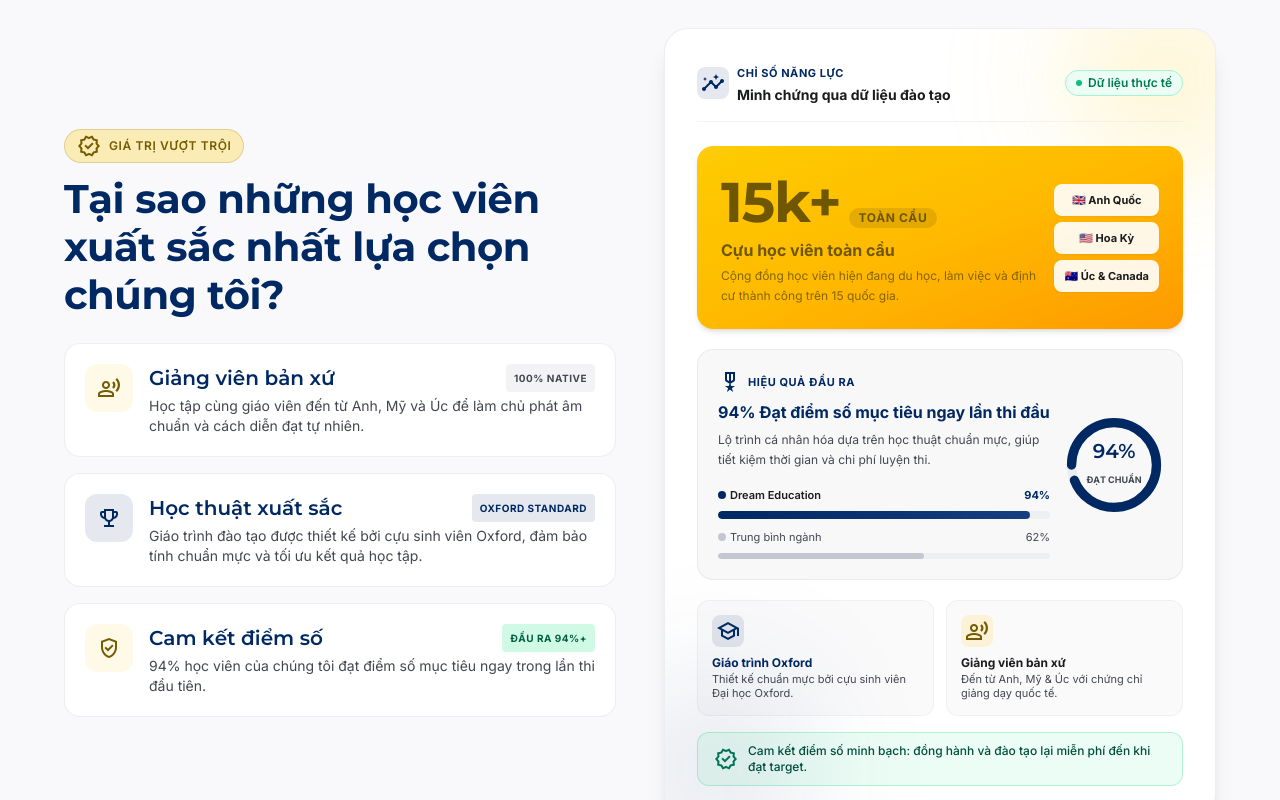
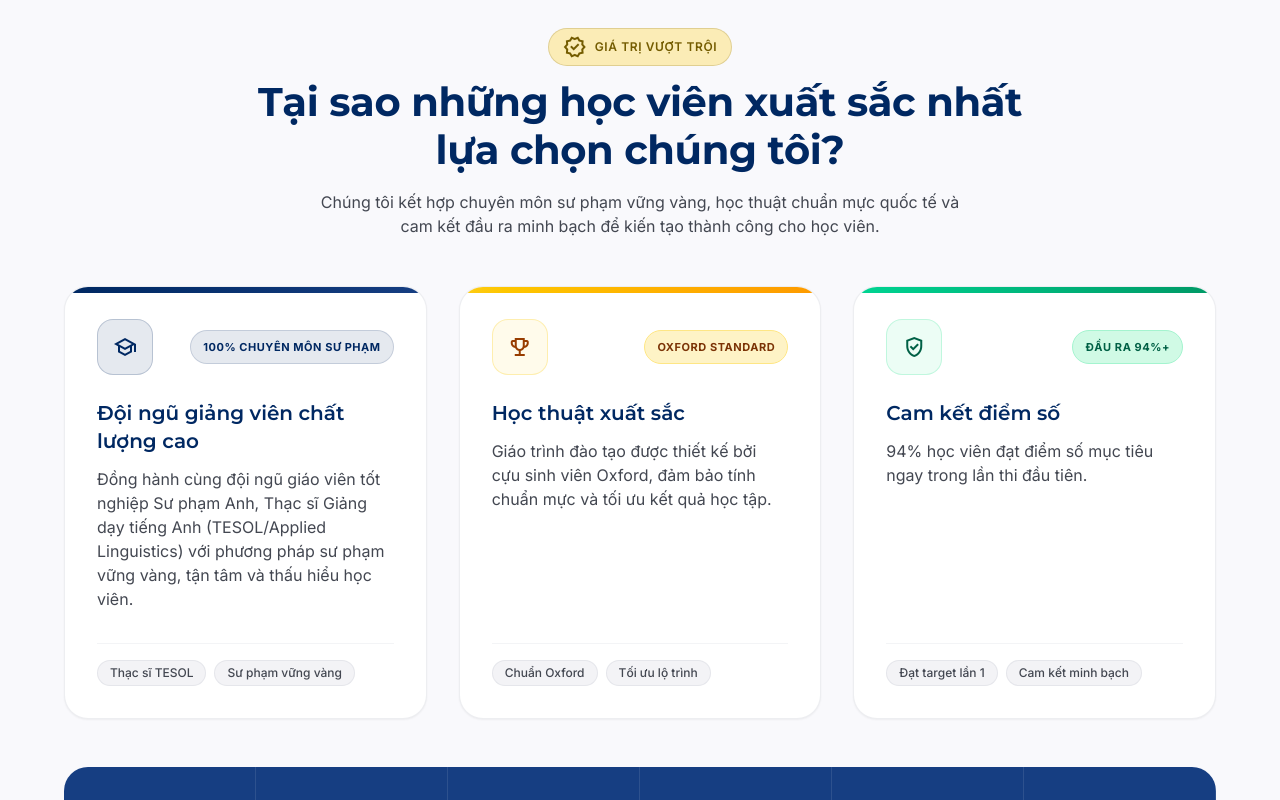
Before and after one commit to nhyysaepx/dream-edu, a React (Vite) app: page /#/about in a window 1280 px wide. Shown: the part 2160-2960 px from the top of the page. Built offline with nearby package versions, Linux system fonts and the light colour scheme.

Commit message:
feat: Update Why Choose Us layout to balanced 3-column grid and revise instructor card

```diff
--- a/src/pages/About.jsx
+++ b/src/pages/About.jsx
@@ -312,227 +312,115 @@ export default function About() {
 
       {/* Why Choose Us */}
       <section className="py-stack-lg max-w-container-max mx-auto px-margin-mobile md:px-margin-desktop text-left">
-        <div className="flex flex-col md:flex-row gap-stack-lg items-center">
-          <div className="md:w-1/2 space-y-6">
-            <div>
-              <div className="inline-flex items-center gap-2 bg-secondary-container/30 text-secondary px-3 py-1 rounded-full text-xs font-semibold uppercase tracking-wider mb-3 border border-secondary/20">
+        {/* Section Header */}
+        <div className="text-center max-w-3xl mx-auto mb-12">
+          <div className="inline-flex items-center gap-2 bg-secondary-container/30 text-secondary px-3.5 py-1.5 rounded-full text-xs font-semibold uppercase tracking-wider mb-3 border border-secondary/20">
             <span className="material-symbols-outlined text-[16px]">verified</span>
             Giá trị vượt trội
           </div>
-              <h2 className="font-headline-lg text-headline-lg text-primary leading-tight">
+          <h2 className="font-headline-lg text-headline-lg text-primary leading-tight mb-4 font-bold">
             Tại sao những học viên xuất sắc nhất lựa chọn chúng tôi?
           </h2>
+          <p className="font-body-md text-body-md text-on-surface-variant max-w-2xl mx-auto">
+            Chúng tôi kết hợp chuyên môn sư phạm vững vàng, học thuật chuẩn mực quốc tế và cam kết đầu ra minh bạch để kiến tạo thành công cho học viên.
+          </p>
         </div>
 
-            <div className="space-y-4">
-              <div className="flex gap-4 p-5 rounded-2xl bg-white border border-outline-variant/30 hover:border-secondary-container hover:shadow-md transition-all group">
-                <div className="w-12 h-12 shrink-0 rounded-xl bg-secondary-fixed/20 flex items-center justify-center text-secondary group-hover:bg-secondary-container group-hover:text-on-secondary-container transition-all">
-                  <span className="material-symbols-outlined text-2xl">record_voice_over</span>
+        {/* 3 Cards Grid - Full Width & Balanced */}
+        <div className="grid grid-cols-1 md:grid-cols-3 gap-6 md:gap-8">
+          {/* Card 1: Đội ngũ giảng viên chất lượng cao */}
+          <div className="bg-white rounded-3xl border border-outline-variant/30 hover:border-primary/50 hover:shadow-xl transition-all duration-300 p-8 flex flex-col justify-between group relative overflow-hidden shadow-xs hover:-translate-y-1.5">
+            <div className="absolute top-0 left-0 right-0 h-1.5 bg-gradient-to-r from-primary to-primary-container" />
+
+            <div>
+              <div className="flex items-center justify-between gap-2 mb-6">
+                <div className="w-14 h-14 rounded-2xl bg-primary/10 text-primary flex items-center justify-center group-hover:scale-110 transition-transform border border-primary/20">
+                  <span className="material-symbols-outlined text-3xl">school</span>
                 </div>
-                <div>
-                  <div className="flex items-center justify-between gap-2 mb-1">
-                    <h4 className="font-headline-sm text-headline-sm text-primary font-bold">Giảng viên bản xứ</h4>
-                    <span className="text-[10px] font-bold uppercase tracking-wider bg-surface-container-low text-on-surface-variant px-2 py-0.5 rounded">100% Native</span>
+                <span className="text-[11px] font-bold uppercase tracking-wider bg-primary/10 text-primary px-3 py-1 rounded-full border border-primary/15">
+                  100% CHUYÊN MÔN SƯ PHẠM
+                </span>
               </div>
-                  <p className="font-body-sm text-body-sm text-on-surface-variant leading-relaxed">
-                    Học tập cùng giáo viên đến từ Anh, Mỹ và Úc để làm chủ phát âm chuẩn và cách diễn đạt tự nhiên.
+
+              <h3 className="font-headline-sm text-headline-sm text-primary font-bold mb-3">
+                Đội ngũ giảng viên chất lượng cao
+              </h3>
+              <p className="font-body-md text-body-md text-on-surface-variant leading-relaxed">
+                Đồng hành cùng đội ngũ giáo viên tốt nghiệp Sư phạm Anh, Thạc sĩ Giảng dạy tiếng Anh (TESOL/Applied Linguistics) với phương pháp sư phạm vững vàng, tận tâm và thấu hiểu học viên.
               </p>
+            </div>
+
+            <div className="mt-8 pt-4 border-t border-outline-variant/20 flex flex-wrap gap-2">
+              <span className="text-xs font-medium bg-surface-container-low text-on-surface-variant px-3 py-1 rounded-full border border-outline-variant/30">
+                Thạc sĩ TESOL
+              </span>
+              <span className="text-xs font-medium bg-surface-container-low text-on-surface-variant px-3 py-1 rounded-full border border-outline-variant/30">
+                Sư phạm vững vàng
+              </span>
             </div>
           </div>
 
-              <div className="flex gap-4 p-5 rounded-2xl bg-white border border-outline-variant/30 hover:border-primary/50 hover:shadow-md transition-all group">
-                <div className="w-12 h-12 shrink-0 rounded-xl bg-primary/10 flex items-center justify-center text-primary group-hover:bg-primary group-hover:text-on-primary transition-all">
-                  <span className="material-symbols-outlined text-2xl">emoji_events</span>
+          {/* Card 2: Học thuật xuất sắc */}
+          <div className="bg-white rounded-3xl border border-outline-variant/30 hover:border-secondary-container hover:shadow-xl transition-all duration-300 p-8 flex flex-col justify-between group relative overflow-hidden shadow-xs hover:-translate-y-1.5">
+            <div className="absolute top-0 left-0 right-0 h-1.5 bg-gradient-to-r from-secondary-container to-amber-500" />
+
+            <div>
+              <div className="flex items-center justify-between gap-2 mb-6">
+                <div className="w-14 h-14 rounded-2xl bg-amber-50 text-amber-800 flex items-center justify-center group-hover:scale-110 transition-transform border border-amber-200/60">
+                  <span className="material-symbols-outlined text-3xl">emoji_events</span>
                 </div>
-                <div>
-                  <div className="flex items-center justify-between gap-2 mb-1">
-                    <h4 className="font-headline-sm text-headline-sm text-primary font-bold">Học thuật xuất sắc</h4>
-                    <span className="text-[10px] font-bold uppercase tracking-wider bg-primary/10 text-primary px-2 py-0.5 rounded">Oxford Standard</span>
+                <span className="text-[11px] font-bold uppercase tracking-wider bg-amber-100 text-amber-900 px-3 py-1 rounded-full border border-amber-200">
+                  OXFORD STANDARD
+                </span>
               </div>
-                  <p className="font-body-sm text-body-sm text-on-surface-variant leading-relaxed">
+
+              <h3 className="font-headline-sm text-headline-sm text-primary font-bold mb-3">
+                Học thuật xuất sắc
+              </h3>
+              <p className="font-body-md text-body-md text-on-surface-variant leading-relaxed">
                 Giáo trình đào tạo được thiết kế bởi cựu sinh viên Oxford, đảm bảo tính chuẩn mực và tối ưu kết quả học tập.
               </p>
             </div>
-              </div>
 
-              <div className="flex gap-4 p-5 rounded-2xl bg-white border border-outline-variant/30 hover:border-secondary-container hover:shadow-md transition-all group">
-                <div className="w-12 h-12 shrink-0 rounded-xl bg-secondary-fixed/20 flex items-center justify-center text-secondary group-hover:bg-secondary-container group-hover:text-on-secondary-container transition-all">
-                  <span className="material-symbols-outlined text-2xl">verified_user</span>
-                </div>
-                <div>
-                  <div className="flex items-center justify-between gap-2 mb-1">
-                    <h4 className="font-headline-sm text-headline-sm text-primary font-bold">Cam kết điểm số</h4>
-                    <span className="text-[10px] font-bold uppercase tracking-wider bg-emerald-100 text-emerald-800 px-2 py-0.5 rounded">Đầu ra 94%+</span>
-                  </div>
-                  <p className="font-body-sm text-body-sm text-on-surface-variant leading-relaxed">
-                    94% học viên của chúng tôi đạt điểm số mục tiêu ngay trong lần thi đầu tiên.
-                  </p>
-                </div>
-              </div>
+            <div className="mt-8 pt-4 border-t border-outline-variant/20 flex flex-wrap gap-2">
+              <span className="text-xs font-medium bg-surface-container-low text-on-surface-variant px-3 py-1 rounded-full border border-outline-variant/30">
+                Chuẩn Oxford
+              </span>
+              <span className="text-xs font-medium bg-surface-container-low text-on-surface-variant px-3 py-1 rounded-full border border-outline-variant/30">
+                Tối ưu lộ trình
+              </span>
             </div>
           </div>
 
-          {/* Visual Data & Infographic Metrics Panel (Replacing image) */}
-          <div className="md:w-1/2 w-full">
-            <div className="bg-surface-container-lowest border border-outline-variant/30 rounded-3xl p-6 sm:p-8 shadow-xl relative overflow-hidden">
-              {/* Decorative subtle background accents */}
-              <div className="absolute -top-12 -right-12 w-48 h-48 bg-secondary-container/20 rounded-full blur-3xl pointer-events-none" />
-              <div className="absolute -bottom-12 -left-12 w-48 h-48 bg-primary/10 rounded-full blur-3xl pointer-events-none" />
+          {/* Card 3: Cam kết điểm số */}
+          <div className="bg-white rounded-3xl border border-outline-variant/30 hover:border-emerald-500/50 hover:shadow-xl transition-all duration-300 p-8 flex flex-col justify-between group relative overflow-hidden shadow-xs hover:-translate-y-1.5">
+            <div className="absolute top-0 left-0 right-0 h-1.5 bg-gradient-to-r from-emerald-400 to-emerald-600" />
 
-              {/* Panel Header */}
-              <div className="flex items-center justify-between gap-3 mb-6 relative z-10 border-b border-outline-variant/20 pb-4">
-                <div className="flex items-center gap-2">
-                  <div className="w-8 h-8 rounded-lg bg-primary/10 text-primary flex items-center justify-center">
-                    <span className="material-symbols-outlined text-[20px]">insights</span>
+            <div>
+              <div className="flex items-center justify-between gap-2 mb-6">
+                <div className="w-14 h-14 rounded-2xl bg-emerald-50 text-emerald-800 flex items-center justify-center group-hover:scale-110 transition-transform border border-emerald-200/60">
+                  <span className="material-symbols-outlined text-3xl">verified_user</span>
                 </div>
-                  <div>
-                    <span className="text-[11px] font-bold uppercase tracking-wider text-primary block">Chỉ số năng lực</span>
-                    <h3 className="text-sm font-bold text-on-surface">Minh chứng qua dữ liệu đào tạo</h3>
-                  </div>
-                </div>
-                <span className="inline-flex items-center gap-1.5 text-xs font-semibold px-2.5 py-1 rounded-full bg-emerald-50 text-emerald-700 border border-emerald-200">
-                  <span className="w-1.5 h-1.5 rounded-full bg-emerald-500 animate-pulse"></span>
-                  Dữ liệu thực tế
+                <span className="text-[11px] font-bold uppercase tracking-wider bg-emerald-100 text-emerald-800 px-3 py-1 rounded-full border border-emerald-200">
+                  ĐẦU RA 94%+
                 </span>
               </div>
 
-              {/* Big Stat Feature: 15k+ Global Alumni */}
-              <div className="bg-gradient-to-br from-secondary-container via-amber-400 to-amber-500 text-on-secondary-container rounded-2xl p-6 mb-5 shadow-md relative overflow-hidden">
-                <div className="relative z-10 flex flex-col sm:flex-row sm:items-center justify-between gap-4">
-                  <div>
-                    <div className="flex items-baseline gap-2">
-                      <span className="font-display-lg text-4xl sm:text-5xl font-black tracking-tight text-on-secondary-container">
-                        15k+
-                      </span>
-                      <span className="text-xs font-bold uppercase tracking-wider bg-black/10 px-2.5 py-0.5 rounded-full">
-                        Toàn cầu
-                      </span>
-                    </div>
-                    <p className="font-bold text-base mt-1 text-on-secondary-container">
-                      Cựu học viên toàn cầu
-                    </p>
-                    <p className="text-xs text-on-secondary-container/85 mt-1 max-w-xs leading-relaxed">
-                      Cộng đồng học viên hiện đang du học, làm việc và định cư thành công trên 15 quốc gia.
+              <h3 className="font-headline-sm text-headline-sm text-primary font-bold mb-3">
+                Cam kết điểm số
+              </h3>
+              <p className="font-body-md text-body-md text-on-surface-variant leading-relaxed">
+                94% học viên đạt điểm số mục tiêu ngay trong lần thi đầu tiên.
               </p>
             </div>
 
-                  {/* Destination Country Tags */}
-                  <div className="flex sm:flex-col gap-1.5 flex-wrap shrink-0">
-                    <span className="text-[11px] font-bold bg-white/90 backdrop-blur-xs text-on-surface px-2.5 py-1 rounded-lg text-center shadow-xs">
-                      🇬🇧 Anh Quốc
+            <div className="mt-8 pt-4 border-t border-outline-variant/20 flex flex-wrap gap-2">
+              <span className="text-xs font-medium bg-surface-container-low text-on-surface-variant px-3 py-1 rounded-full border border-outline-variant/30">
+                Đạt target lần 1
               </span>
-                    <span className="text-[11px] font-bold bg-white/90 backdrop-blur-xs text-on-surface px-2.5 py-1 rounded-lg text-center shadow-xs">
-                      🇺🇸 Hoa Kỳ
+              <span className="text-xs font-medium bg-surface-container-low text-on-surface-variant px-3 py-1 rounded-full border border-outline-variant/30">
+                Cam kết minh bạch
               </span>
-                    <span className="text-[11px] font-bold bg-white/90 backdrop-blur-xs text-on-surface px-2.5 py-1 rounded-lg text-center shadow-xs">
-                      🇦🇺 Úc & Canada
-                    </span>
-                  </div>
-                </div>
-              </div>
-
-              {/* Metric 2: 94% Pass Rate with Circular Ring & Comparative Bar */}
-              <div className="bg-surface-container-low/60 border border-outline-variant/30 rounded-2xl p-5 mb-5 relative">
-                <div className="flex items-center justify-between gap-4">
-                  <div className="space-y-1.5 flex-1">
-                    <div className="flex items-center gap-1.5">
-                      <span className="material-symbols-outlined text-primary text-[18px]">military_tech</span>
-                      <span className="text-[11px] font-bold text-primary uppercase tracking-wider">Hiệu quả đầu ra</span>
-                    </div>
-                    <h4 className="text-base font-bold text-primary">
-                      94% Đạt điểm số mục tiêu ngay lần thi đầu
-                    </h4>
-                    <p className="text-xs text-on-surface-variant leading-relaxed">
-                      Lộ trình cá nhân hóa dựa trên học thuật chuẩn mực, giúp tiết kiệm thời gian và chi phí luyện thi.
-                    </p>
-
-                    {/* Comparative benchmark bars */}
-                    <div className="pt-2 space-y-1.5">
-                      <div>
-                        <div className="flex justify-between text-[11px] font-semibold text-on-surface mb-1">
-                          <span className="flex items-center gap-1">
-                            <span className="w-2 h-2 rounded-full bg-primary"></span> Dream Education
-                          </span>
-                          <span className="text-primary font-bold">94%</span>
-                        </div>
-                        <div className="h-2 w-full bg-outline-variant/20 rounded-full overflow-hidden">
-                          <div className="h-full bg-gradient-to-r from-primary to-primary-container rounded-full" style={{ width: '94%' }} />
-                        </div>
-                      </div>
-                      <div>
-                        <div className="flex justify-between text-[11px] text-on-surface-variant mb-1">
-                          <span className="flex items-center gap-1">
-                            <span className="w-2 h-2 rounded-full bg-outline-variant"></span> Trung bình ngành
-                          </span>
-                          <span>62%</span>
-                        </div>
-                        <div className="h-1.5 w-full bg-outline-variant/20 rounded-full overflow-hidden">
-                          <div className="h-full bg-outline-variant rounded-full" style={{ width: '62%' }} />
-                        </div>
-                      </div>
-                    </div>
-                  </div>
-
-                  {/* Circular Radial Gauge */}
-                  <div className="relative w-24 h-24 shrink-0 flex items-center justify-center">
-                    <svg className="w-full h-full -rotate-90" viewBox="0 0 36 36">
-                      <path
-                        className="text-outline-variant/25"
-                        strokeWidth="3.5"
-                        stroke="currentColor"
-                        fill="none"
-                        d="M18 2.0845 a 15.9155 15.9155 0 0 1 0 31.831 a 15.9155 15.9155 0 0 1 0 -31.831"
-                      />
-                      <path
-                        className="text-primary"
-                        strokeDasharray="94, 100"
-                        strokeWidth="3.5"
-                        strokeLinecap="round"
-                        stroke="currentColor"
-                        fill="none"
-                        d="M18 2.0845 a 15.9155 15.9155 0 0 1 0 31.831 a 15.9155 15.9155 0 0 1 0 -31.831"
-                      />
-                    </svg>
-                    <div className="absolute text-center">
-                      <span className="text-xl font-black text-primary font-headline-sm block leading-none">94%</span>
-                      <span className="text-[9px] font-bold text-on-surface-variant uppercase">Đạt chuẩn</span>
-                    </div>
-                  </div>
-                </div>
-              </div>
-
-              {/* Bottom 2-Column Specs: Oxford & Native Instructors */}
-              <div className="grid grid-cols-2 gap-3 mb-4">
-                <div className="bg-surface-container-low/40 border border-outline-variant/20 rounded-xl p-3.5 flex flex-col justify-between">
-                  <div className="w-8 h-8 rounded-lg bg-primary/10 text-primary flex items-center justify-center mb-2">
-                    <span className="material-symbols-outlined text-[18px]">school</span>
-                  </div>
-                  <div>
-                    <span className="text-xs font-bold text-primary block">Giáo trình Oxford</span>
-                    <p className="text-[11px] text-on-surface-variant mt-0.5 leading-tight">
-                      Thiết kế chuẩn mực bởi cựu sinh viên Đại học Oxford.
-                    </p>
-                  </div>
-                </div>
-
-                <div className="bg-surface-container-low/40 border border-outline-variant/20 rounded-xl p-3.5 flex flex-col justify-between">
-                  <div className="w-8 h-8 rounded-lg bg-secondary-fixed/30 text-secondary flex items-center justify-center mb-2">
-                    <span className="material-symbols-outlined text-[18px]">record_voice_over</span>
-                  </div>
-                  <div>
-                    <span className="text-xs font-bold text-on-surface block">Giảng viên bản xứ</span>
-                    <p className="text-[11px] text-on-surface-variant mt-0.5 leading-tight">
-                      Đến từ Anh, Mỹ & Úc với chứng chỉ giảng dạy quốc tế.
-                    </p>
-                  </div>
-                </div>
-              </div>
-
-              {/* Quality Guarantee Strip */}
-              <div className="flex items-center gap-2.5 bg-emerald-50 border border-emerald-200/80 rounded-xl px-4 py-2.5 text-xs text-emerald-900 font-medium">
-                <span className="material-symbols-outlined text-emerald-700 text-[18px] shrink-0">verified</span>
-                <span>Cam kết điểm số minh bạch: đồng hành và đào tạo lại miễn phí đến khi đạt target.</span>
-              </div>
             </div>
           </div>
         </div>
```
Lines whose indentation alone changed are shown as unchanged.
